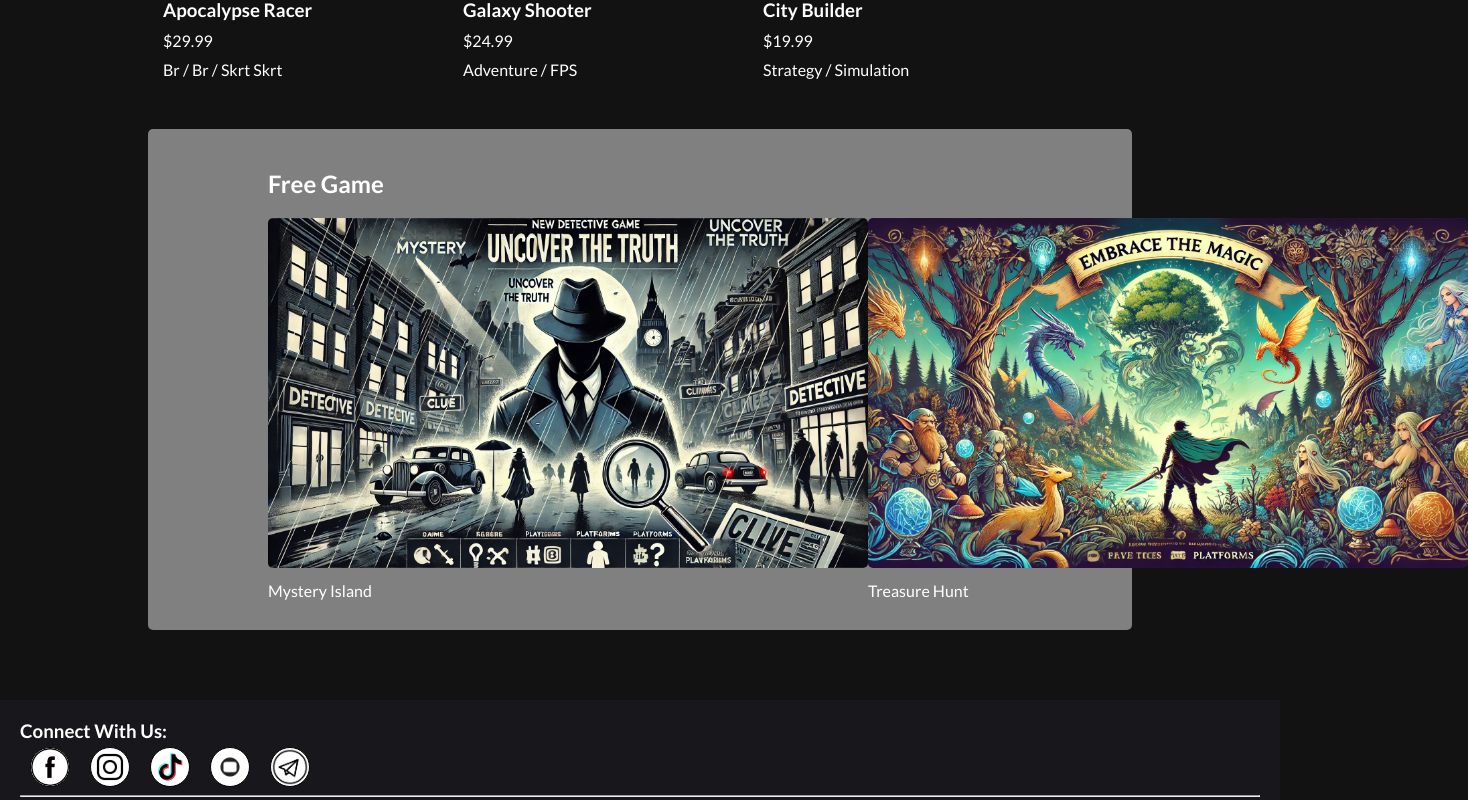
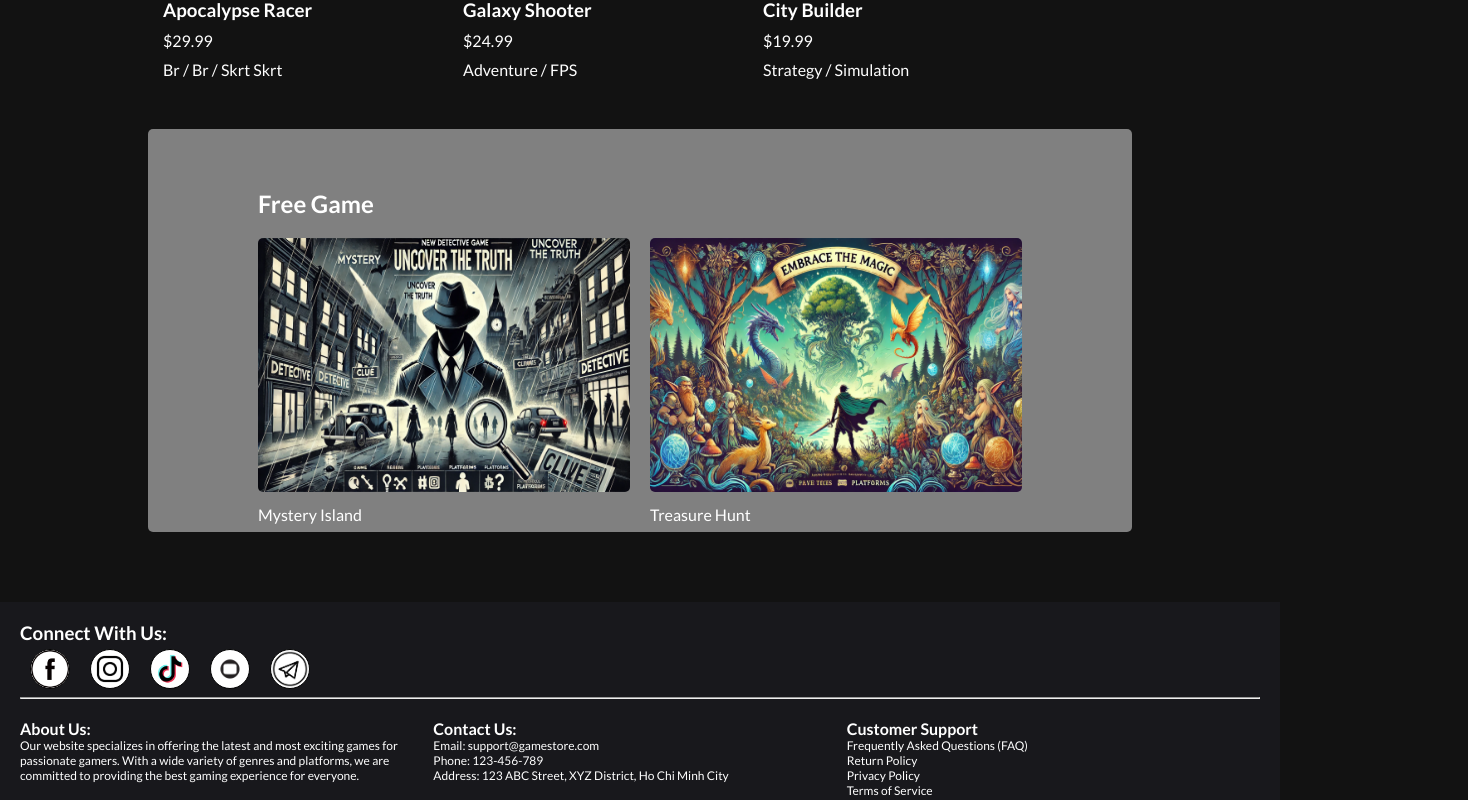
Before and after one commit to PhamHoaiTan/Single-Page, a React (Create React App) app in the folder web-game/: page / in a window 1280 px wide. Shown: the part 1340-2140 px from the top of the page, 1468 px wide, since content can reach past the window. Built offline with nearby package versions, Linux system fonts and the light colour scheme.

Commit message:
Update Freegame.css

```diff
--- a/web-game/src/components/GameItems/CateGames/Freegame.css
+++ b/web-game/src/components/GameItems/CateGames/Freegame.css
@@ -1,10 +1,12 @@
 .flash-sales{
     margin-top: 40px;
+    width: 100%;
+    height: 50%;
 }
 .free-games{
     justify-content: space-between;
     background-color: gray;
-    padding: 20px 20px;
+    padding: 40px 10px;
     margin: 10px 100px;
 }
 .flash-sales{
@@ -12,11 +14,12 @@
     border-radius: 5px;
 }
 .games-items{
-    display: flex;
-    justify-content: space-between;
+    display: grid;
+    grid-template-columns: 1fr 1fr;
+    gap: 20px;
 
 }
 .games-items .game img{
-    width: 600px;
-    height: 350px;
+    width: 100%;
+    height: 100%;
 }
```
